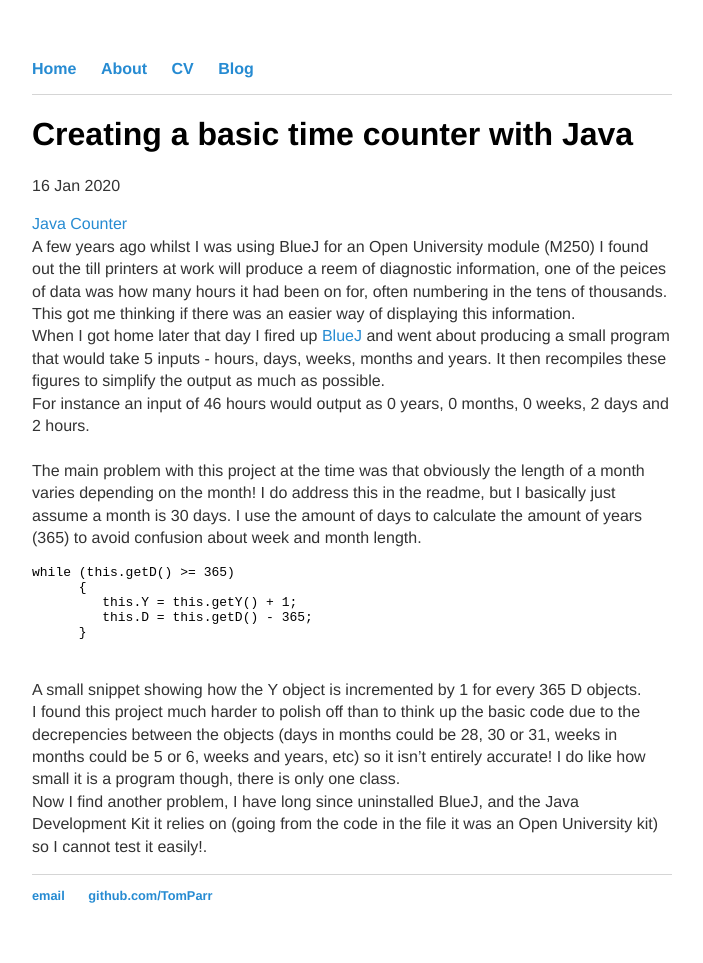
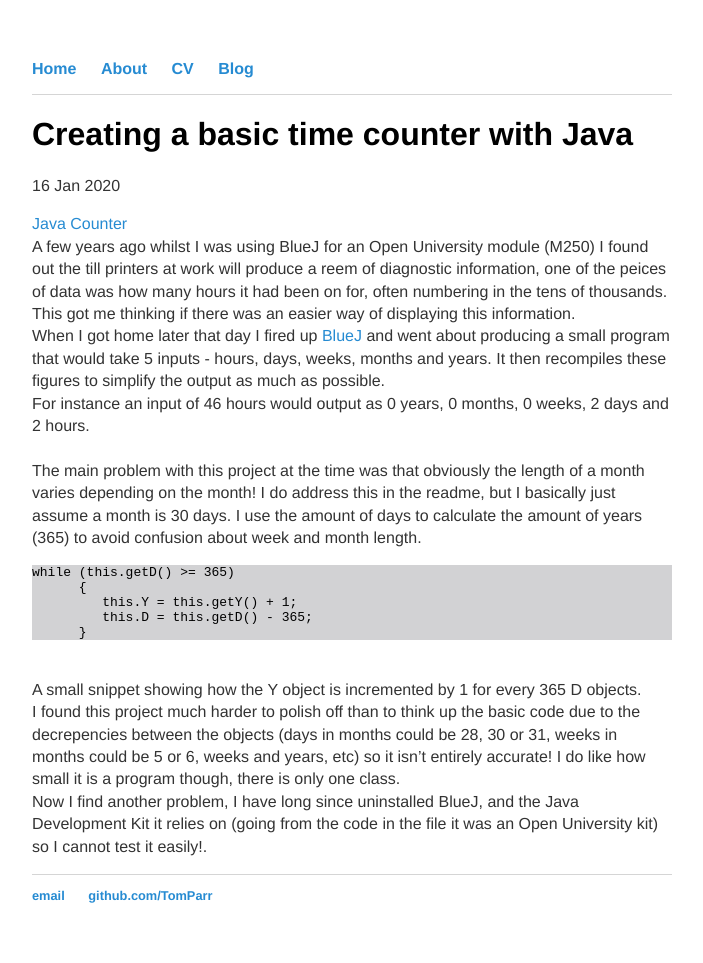
Before and after one commit to TomParr/TomParr.github.io, a Jekyll site: the page built from _posts/2020-01-16-Java-Time-Counter.md, in a window 1280 px wide. Shown: the whole page, without its empty margins (288-991 px from the left). Built offline with Jekyll 4.4.1, drawn with Linux system fonts in a browser that asks for light colours.

Commit message:
Update main.css

```diff
--- a/css/main.css
+++ b/css/main.css
@@ -55,3 +55,6 @@ ul.posts li {
 li {
     font-family:'Helvetica', 'Arial', 'Sans-Serif';
 }
+pre {
+      background-color:#d2d2d4;
+}
```
